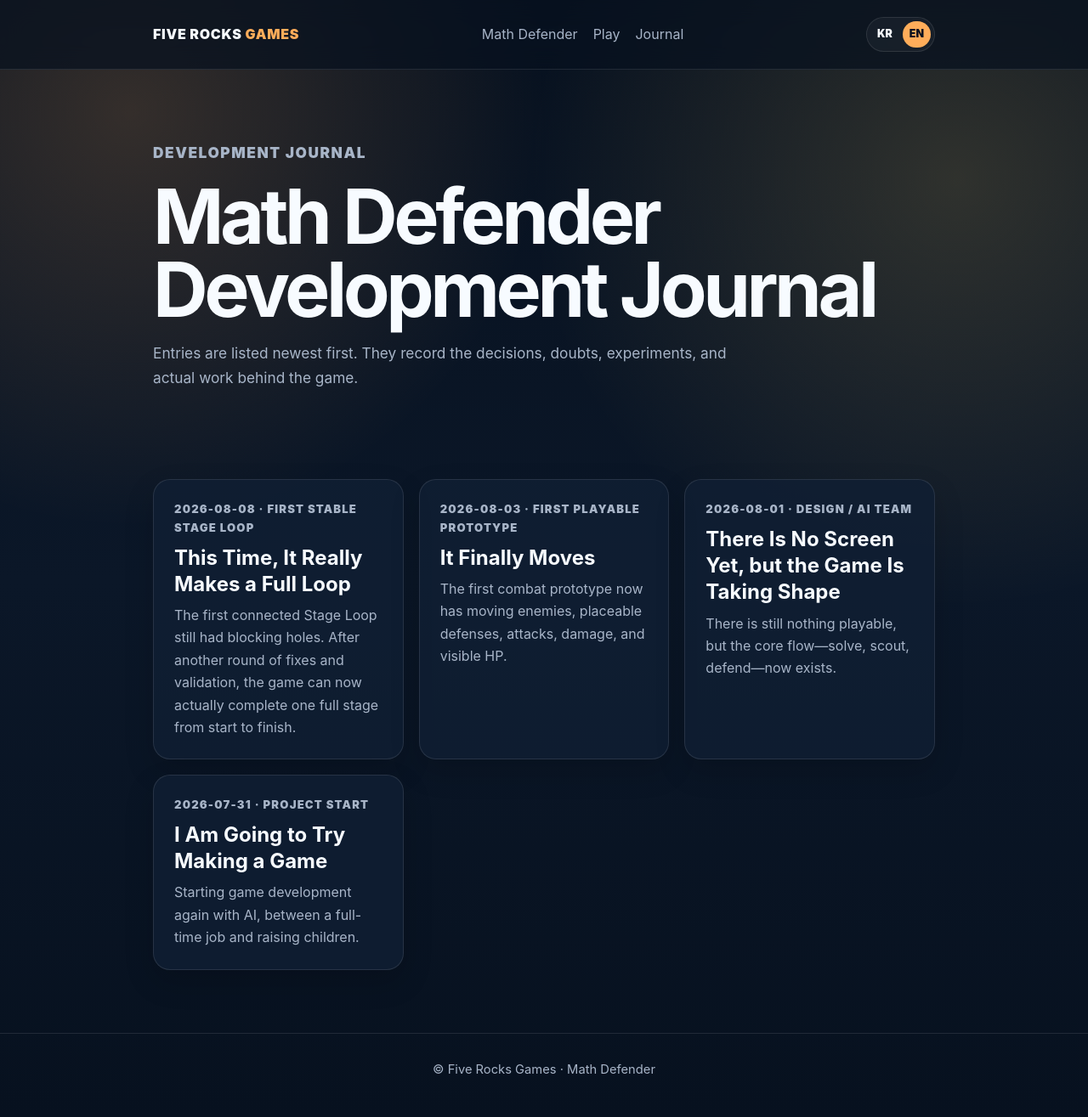
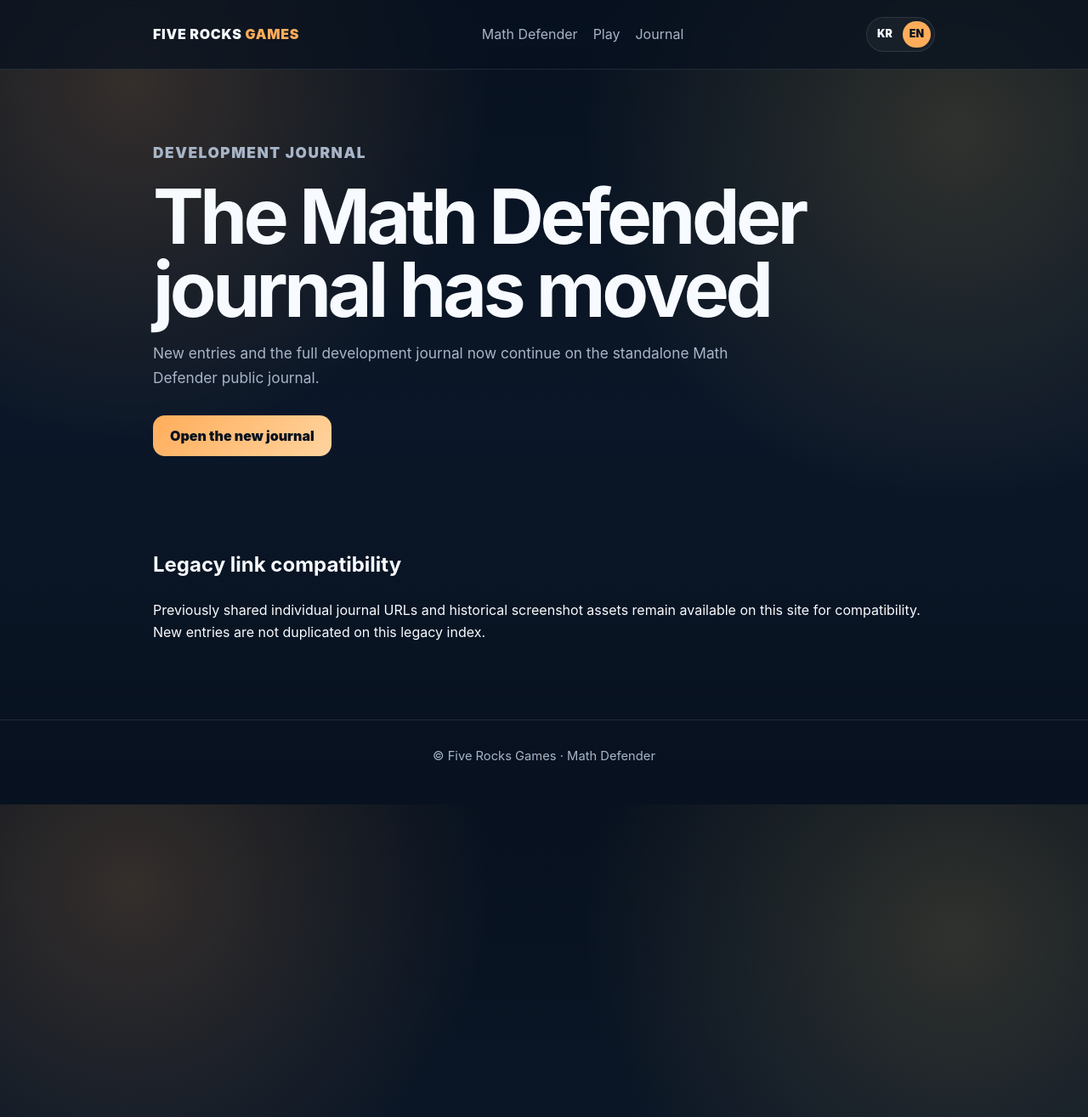
Before and after one commit to fiverocksgames/fiverocksgames.github.io, a Jekyll site: the page built from games/math-defender/en/journals/index.html, in a window 1280 px wide. Shown: the whole page at 85% size. Built offline with Jekyll 4.4.1, drawn with Linux system fonts in a browser that asks for light colours.

Commit message:
chore(journal): make legacy English journal index a compatibility page

```diff
--- a/games/math-defender/en/journals/index.html
+++ b/games/math-defender/en/journals/index.html
@@ -3,6 +3,9 @@
 title: Development Journal
 lang: en
 translation_url: /games/math-defender/journals/
-description: Math Defender development journal
+description: Math Defender development journal compatibility page
 ---
-<main><section class="hero"><div class="wrap"><p class="meta">DEVELOPMENT JOURNAL</p><h1>Math Defender Development Journal</h1><p>Entries are listed newest first. They record the decisions, doubts, experiments, and actual work behind the game.</p></div></section><section class="section"><div class="wrap"><div class="card-list">{% assign docs = site.math_defender_journals | where: "lang", "en" | sort: "date" | reverse %}{% for doc in docs %}<a class="card" href="{{ doc.url }}"><p class="meta">{{ doc.date | date: "%Y-%m-%d" }}{% if doc.category %} · {{ doc.category }}{% endif %}</p><h2>{{ doc.title }}</h2><p class="summary">{{ doc.summary }}</p></a>{% endfor %}</div></div></section></main>
+<main>
+<section class="hero"><div class="wrap"><p class="meta">DEVELOPMENT JOURNAL</p><h1>The Math Defender journal has moved</h1><p>New entries and the full development journal now continue on the standalone Math Defender public journal.</p><div class="actions"><a class="button" href="https://fiverocksgames.github.io/math-defender/en/journals/">Open the new journal</a></div></div></section>
+<section class="section"><div class="wrap"><h2>Legacy link compatibility</h2><p>Previously shared individual journal URLs and historical screenshot assets remain available on this site for compatibility. New entries are not duplicated on this legacy index.</p></div></section>
+</main>
```
